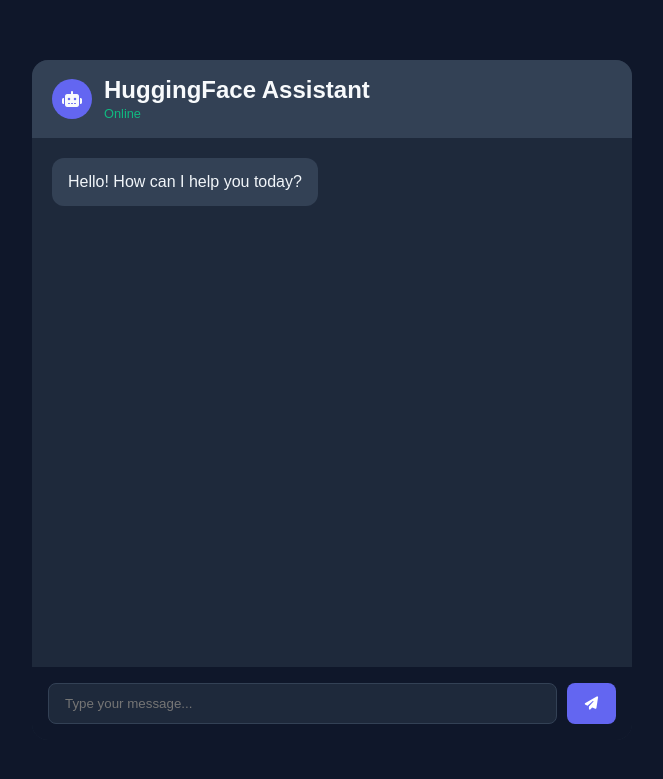
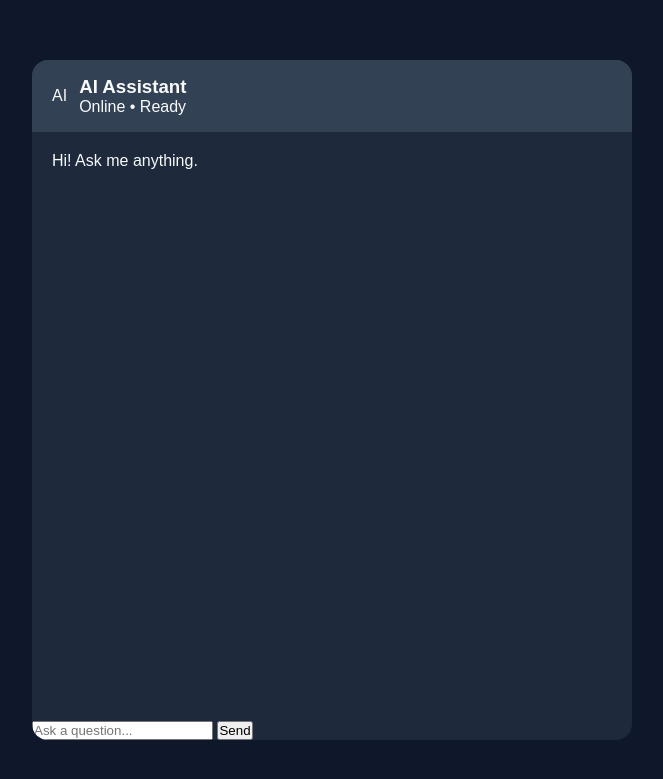
Before and after one commit to 1461yogesh/my-ai-chatbot, a Flask app: page / in a window 1280 px wide. Shown: the top 779 px of the page, without its empty margins (308-971 px from the left). Run offline with Flask 3, Linux system fonts and the light colour scheme.

Commit message:
Update index.html

```diff
--- a/templates/index.html
+++ b/templates/index.html
@@ -5,25 +5,24 @@
   <meta name="viewport" content="width=device-width, initial-scale=1.0">
   <title>AI Chatbot</title>
   <link rel="stylesheet" href="{{ url_for('static', filename='style.css') }}">
-  <link rel="stylesheet" href="https://cdnjs.cloudflare.com/ajax/libs/font-awesome/6.4.0/css/all.min.css">
 </head>
 <body>
   <div class="chat-container">
-    <header class="chat-header">
-      <div class="avatar"><i class="fa-solid fa-robot"></i></div>
+    <div class="chat-header">
+      <div class="bot-badge">AI</div>
       <div>
-        <h2>HuggingFace Assistant</h2>
-        <span class="status-indicator">Online</span>
+        <h3>AI Assistant</h3>
+        <p class="status">Online • Ready</p>
       </div>
-    </header>
+    </div>
 
     <div class="chat-box" id="chatBox">
-      <div class="message assistant-message">Hello! How can I help you today?</div>
+      <div class="msg assistant">Hi! Ask me anything.</div>
     </div>
 
-    <form class="input-container" id="chatForm">
-      <input type="text" id="userInput" placeholder="Type your message..." autocomplete="off" required>
-      <button type="submit" id="sendBtn"><i class="fa-solid fa-paper-plane"></i></button>
+    <form class="input-bar" id="chatForm">
+      <input type="text" id="userInput" placeholder="Ask a question..." autocomplete="off" required>
+      <button type="submit">Send</button>
     </form>
   </div>
 
```
